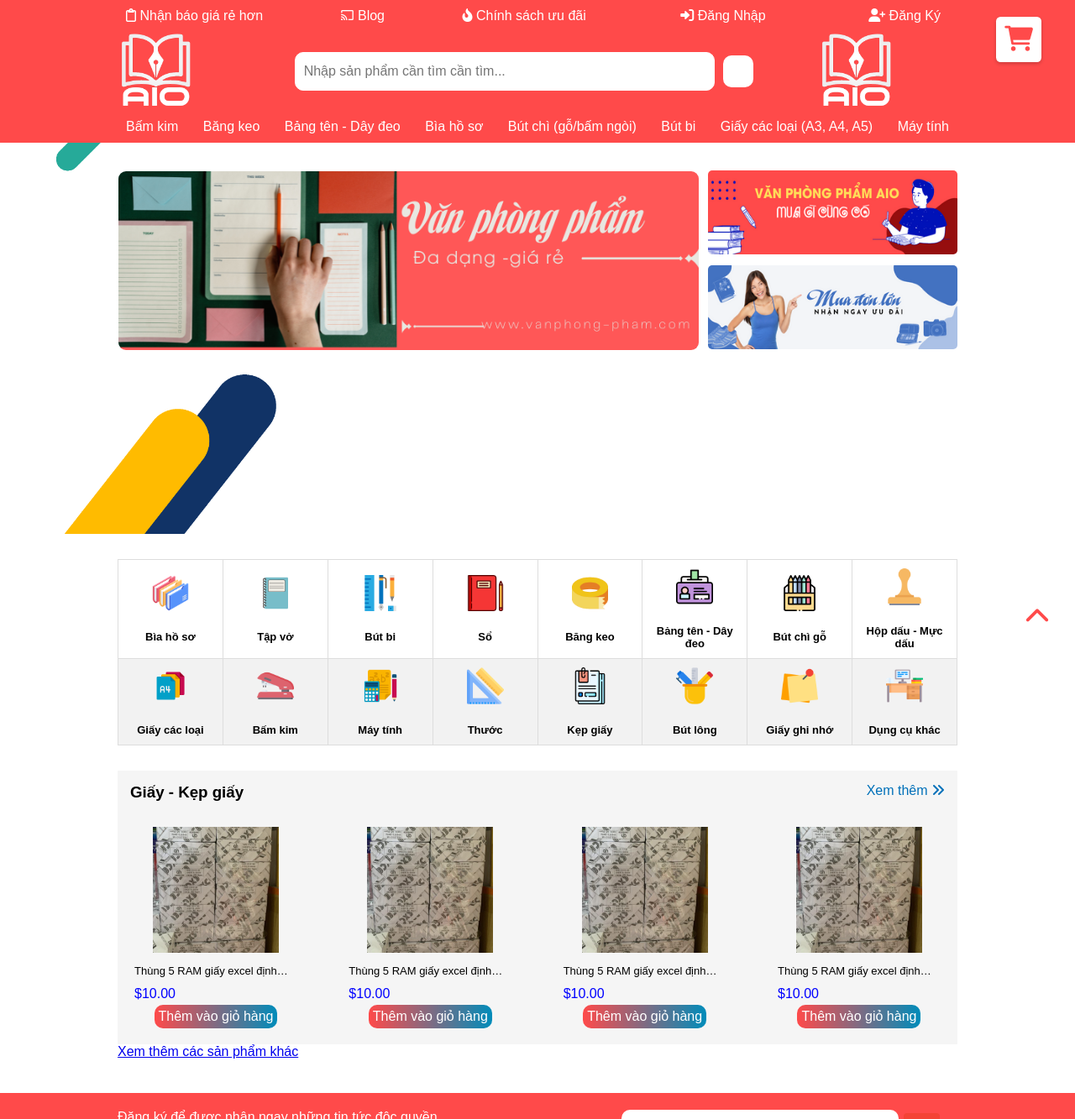
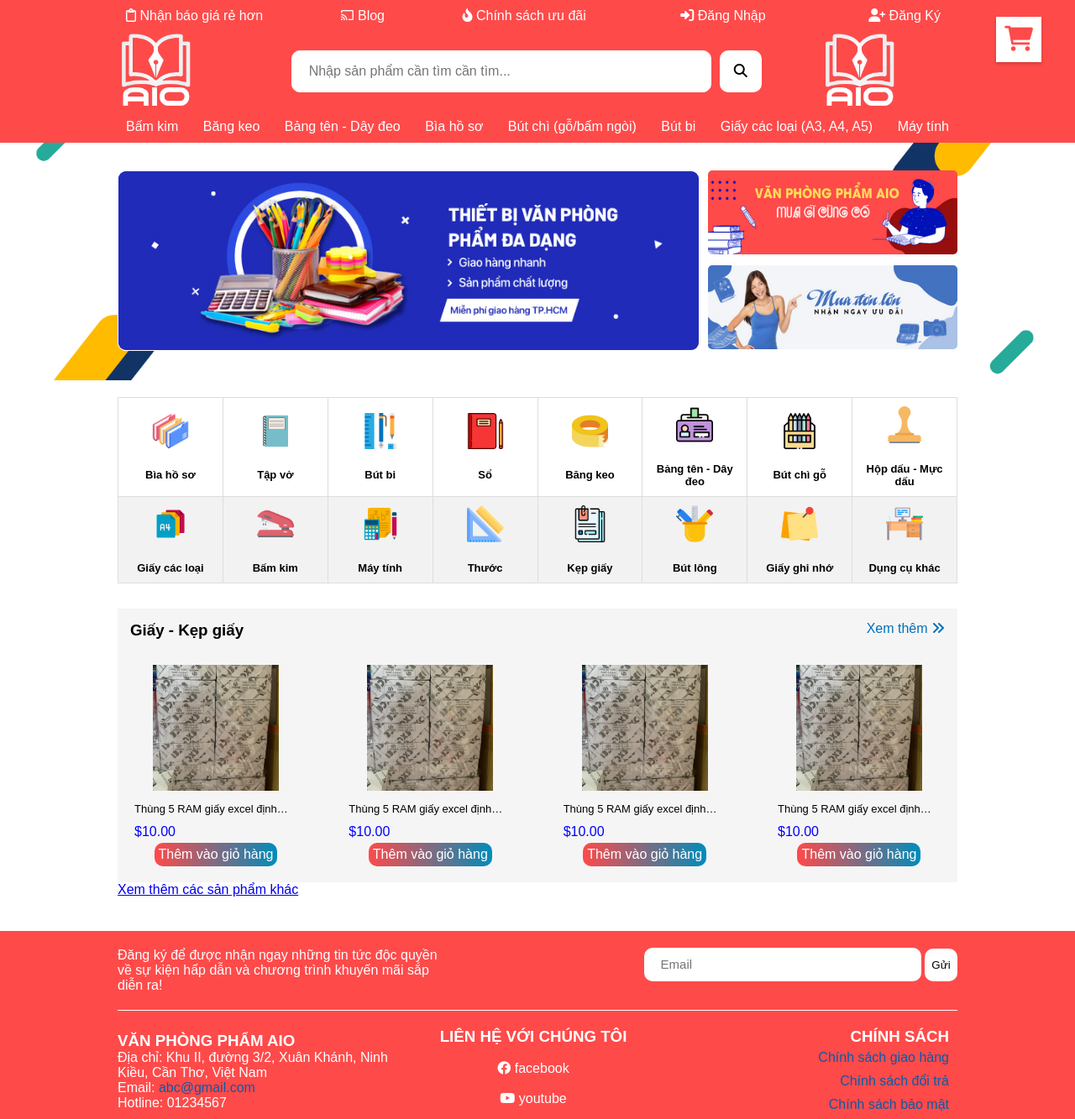
Before and after one commit to Taikonn09/PTHTW-Nhom09, a PHP site: page / in a window 1280 px wide. Shown: the top 1333 px of the page at 84% size. Run offline with PHP 8.4, Linux system fonts and the light colour scheme; lists and menus that the app fills with data are empty.

Commit message:
tài fix front

```diff
--- a/css/cart.css
+++ b/css/cart.css
@@ -28,7 +28,7 @@
   width: 40px;
   text-align: center;
 }
-
+/*
 button {
   background-color: #f44336;
   color: white;
@@ -41,7 +41,7 @@
   margin: 4px 2px;
   cursor: pointer;
   border-radius: 4px;
-}
+} */
 
 #show-cart{
   position: fixed;
--- a/css/dangnhap.css
+++ b/css/dangnhap.css
@@ -102,7 +102,6 @@
 
 .form {
   margin-top: 40px;
-  margin-bottom: 40px;
 }
 
 h2 {
--- a/css/index.css
+++ b/css/index.css
@@ -54,12 +54,15 @@
     color: black;
     font-size: 16px;
     background-color: #fff;
-    padding: 10px 10px;
+    padding: 10px 20px;
     border-radius: 10px;
     width: 500px;
 
 }
 .search-btn{
+    width: 50px;
+    height: 50px;
+    color: #000;
     background-color: #fff;
     border: none;
     padding: 10px 10px;
@@ -73,23 +76,18 @@
     display: flex;
 }
 
-/* button[type="submit"] {
-    padding: 8px 12px;
-    border: none;
-    border-radius: 4px;
-    font-size: 16px;
-    margin-left: 8px;
-    cursor: pointer;
-  } */
 
 .shopping-cart-page{
     color: #fff;
+    cursor: pointer;
 }
 
 .shopping-cart:hover{
-    border: 1px solid #fff;
+    /* border: 1px solid #fff; */
     background-color: #fff;
     color: #FF4A4A;
+    top: 15px;
+    transition: all 0.3s ease;
 }
 .shopping-cart{
     font-size: 30px;
@@ -100,7 +98,6 @@
     box-shadow: 0 2px 4px rgba(0, 0, 0, 0.2);
     background-color: #fff;
     color: #FF4A4A;
-    border-radius: 10%;
 }
 
 .header-bot #nav-items{
@@ -130,26 +127,12 @@
 .banner-left{
     position: relative;
 }
-/* .button{
-    position: absolute;
-    top: 50%;
-    color: #000;
-    font-size: 30px;
-    transform: translateY(-50%);
-    border: none;
-    cursor: pointer;
-}
-.prev{
-   left: 10px;
-}
-.next{
-    right: 10px;
-} */
+
 
 /* banner trượt */
 .slideshow-container {
     position: relative;
-    height: 400px;
+    height: 215px;
     overflow: hidden;
   }
   .slide {
@@ -232,7 +215,6 @@
 #products{
     border-collapse: collapse;
     width: 100%;
-    margin-top: 30px;
 }
 td, th {
     border: 1px solid #dddddd;
@@ -304,7 +286,7 @@
     width: 40%;
 }
 #ft-top-page form{
-    width: 40%;
+    /* width: 40%; */
 }
 #ft-top-page input{
     border: none;
@@ -340,6 +322,22 @@
 .submit-text-contact{
     padding: 10px 20px;
     font-size: 15px;
+    height: 38px;
+}
+
+.submit-btn-contact{
+    background-color: #fff;
+    color: #000;
+    border: none;
+    width: 39px;
+    height: 39px;
+    align-items: center;
+    cursor: pointer;
+    border-radius: 10px;
+}
+
+.contact-map{
+    text-align: center;
 }
 #ft-bottom{
     border-top: 1px solid #fff;
@@ -353,20 +351,21 @@
     font-size: 30px;
     width: 50px;
     height: 50px;
-    border-radius: 5px;
-    display: block;
     position: fixed;
     bottom: 40px;
     right: 20px;
     text-align: center;
     align-items: center;
-
+    opacity: 0;
+    border: none;
+    transition: all 0.3s ease-in-out;
 }
 .top-page-icon{
    padding: 10px 0px 0px 0px
 }
 .top-page-btn:hover{
-
     background-color: #fff;
     color: #FF4A4A;
+    bottom: 45px;
+    transition: all 0.3s ease;
 }
--- a/css/trangchu.css
+++ b/css/trangchu.css
@@ -1,39 +1,46 @@
-.products{
+.products {
     margin-top: 20px;
 }
-.seemore{
+
+.seemore {
     border: none;
     text-decoration: none;
     color: #0170B9;
 }
-.name-product{
+
+.name-product {
     display: flex;
     margin-bottom: 15px;
     justify-content: space-between;
 }
-.product-list{
+
+.product-list {
     display: flex;
     justify-content: space-between;
     list-style: none;
+    max-width: 100%; /* Giới hạn chiều rộng của hình ảnh là 100% của khung cha */
+    max-height: 100%; /* Giới hạn chiều cao của hình ảnh */
+    overflow: hidden; /* ẩn phần ra khỏi cha */
 }
-.section-product{
+
+.section-product {
     margin-top: 30px;
     background-color: #f5f5f5;
     padding: 15px 15px;
 }
 
-.item-image{
+.item-image {
     width: 150px;
     height: 150px;
 }
 
-.item-image:hover{
+.item-image:hover {
     transform: scale(110%);
     transition: transform 0.4s ease-in-out;
 
 }
 
-.btn-add-to-cart{
+.btn-add-to-cart {
     background: linear-gradient(to right, #ff4a4a, #008CBA);
     background-color: #4CAF50;
     color: white;
@@ -53,26 +60,30 @@
     background: #008CBA;
     scale: 110%;
 }
-.product-item{
+
+.product-item {
     margin: 0px 5px 0px 5px;
     width: 20%;
 }
-.product-name{
-    display: -webkit-box; -webkit-line-clamp: 1;
-        -webkit-box-orient: vertical;
-        overflow: hidden;
-        text-overflow: ellipsis;
-        word-break: break-word;
+
+.product-name {
+    display: -webkit-box;
+    -webkit-line-clamp: 1;
+    -webkit-box-orient: vertical;
+    overflow: hidden;
+    text-overflow: ellipsis;
+    word-break: break-word;
     text-align: left;
     font-size: 13px;
     margin: 3px 0px;
     line-height: 30px;
 }
-.product-price{
+
+.product-price {
     text-align: left;
     color: blue;
 }
 
-.product-item{
+.product-item {
     text-align: center;
 }
--- a/dangnhap.html
+++ b/dangnhap.html
@@ -9,7 +9,7 @@
         crossorigin="anonymous" referrerpolicy="no-referrer"/>
     <link rel="stylesheet" href="css/dangnhap.css">
     <link rel="stylesheet" href="css/index.css">
-    <title>Đăng nhập</title>
+    <title>Đăng nhập | AIO office</title>
 </head>
 <body>
     <header id="header-page">
@@ -155,7 +155,7 @@
 
         <div class="container-page">
             <div id="ft-bottom">
-                <p><span>&copy;</span>2023 AIO đã đăng ký bản quyền</p>
+                <p><span>&copy;</span>2023 AIO thuộc về nhóm 09</p>
             </div>
         </div>
 
--- a/index.html
+++ b/index.html
@@ -13,7 +13,7 @@
     <link rel="stylesheet" href="css/cart.css">
     <title>Trang Chủ | AIO office</title>
 </head>
-<script src="https://code.jquery.com/jquery-3.6.0.min.js"></script>
+
 <body>
     <header id="header-page" #header-page>
         <article class="header-top container-page">
@@ -306,23 +306,21 @@
 
     <footer id="footer-page">
         <div id="ft-top-page" class=" container-page">
-            <p>Đăng ký để được nhận ngay những tin tức độc quyền về sự kiện hấp dẫn và chương trình khuyến mãi sắp diễn
-                ra!</p>
+            <p>Đăng ký để được nhận ngay những tin tức độc quyền về sự kiện hấp dẫn và chương trình khuyến mãi sắp diễn ra!</p>
             <form action="">
                 <input class="submit-text-contact" type="text" placeholder="Email">
-
                 <button class="submit-btn-contact" type="submit">Gửi</button>
             </form>
         </div>
         <div class="ft-mid-page container-page">
-            <div style="width: 30%;  padding: 5px 0px;" id="ft-left">
+            <div style="width: 33%;  padding: 5px 0px;" id="ft-left">
                 <h3>VĂN PHÒNG PHẨM AIO</h3>
                 <p>Địa chỉ: Khu II, đường 3/2, Xuân Khánh, Ninh Kiều, Cần Thơ, Việt Nam</p>
                 <p>Email: <a style="text-decoration: none;" href="mailto:abc@gmail.com">abc@gmail.com</a> </p>
                 <p>Hotline: 01234567</p>
             </div>
 
-            <div style="width: 30%;" id="ft-mid">
+            <div style="width: 33%; text-align: center;" id="ft-mid">
                 <h3>LIÊN HỆ VỚI CHÚNG TÔI</h3>
 
                 <div class="icon-contact">
@@ -335,7 +333,7 @@
                 </div>
             </div>
 
-            <div style="width: 30%;" id="ft-right">
+            <div style="width: 33%; text-align: right;" id="ft-right">
                 <h3>CHÍNH SÁCH</h3>
                 <a href="#">Chính sách giao hàng</a>
                 <a href="#">Chính sách đổi trả</a>
@@ -343,20 +341,24 @@
             </div>
         </div>
 
+
+        <div class="contact-map">
+            <iframe src="https://www.google.com/maps/embed?pb=!1m14!1m8!1m3!1d15715.443719658673!2d105.774537!3d10.028333!3m2!1i1024!2i768!4f13.1!3m3!1m2!1s0x31a0895a51d60719%3A0x9d76b0035f6d53d0!2sCan%20Tho%20University!5e0!3m2!1sen!2sus!4v1679451898422!5m2!1sen!2sus"
+                width="900" height="300" style="border:0;" allowfullscreen="" loading="lazy" referrerpolicy="no-referrer-when-downgrade"></iframe>
+        </div>
+
         <div class="container-page">
             <div id="ft-bottom">
-                <p><span>&copy;</span>2023 AIO đã đăng ký bản quyền</p>
+                <p><span>&copy;</span>2023 AIO thuộc về nhóm 09</p>
             </div>
         </div>
 
 
     </footer>
-    <a class="top-page-btn" href="#header-page"><i class="fa-solid fa-chevron-up top-page-icon"></i></a>
+    <button class="top-page-btn" onclick="scrollToTop()"><i class="fa-solid fa-chevron-up top-page-icon"></i></button>
+
 </body>
 <script src="js/app.js"></script>
 <script src="js/cart.js"></script>
 
-
-
-
 </html>
--- a/js/app.js
+++ b/js/app.js
@@ -1,4 +1,6 @@
 // Phí Ngọc Tài
+
+//---------------------banner trên page------------------------------------------------------------------
 var slideIndex = 0;
 var slides = document.getElementsByClassName("slide");
 
@@ -11,17 +13,32 @@
     slideIndex = 0;
   }
   slides[slideIndex].classList.add("active");
-  setTimeout(showSlides, 4000); // chuyển slide sau mỗi 5 giây
+  setTimeout(showSlides, 3500); // chuyển slide sau mỗi 3,5 giây
 }
 showSlides();
 
-button ontop
-$(document).ready(function(){
-  $(window).scroll(function(){
-    if($(this).scrollTop()){
-      $('#header-page').fadeIn();
-    }else{
-      $('#header-page').fadeOut();
-    }
-  });
+
+
+
+
+//---------------------------nút về đầu trang---------------------------------------------------------------
+
+function scrollToTop() {
+  window.scrollTo({ top: 0, behavior: 'smooth' });
+}
+
+// Lấy đối tượng button
+var topButton = document.querySelector('.top-page-btn');
+// Thêm sự kiện cuộn
+window.addEventListener('scroll', function () {
+  // Kiểm tra vị trí cuộn
+  if (window.scrollY > 0) {
+    // Hiển thị nút khi vị trí cuộn > 0
+    topButton.style.opacity = '1';
+    topButton.style.poterEvents = 'auto';
+  } else {
+    // Ẩn nút khi vị trí cuộn = 0
+    topButton.style.opacity = '0';
+    topButton.style.poterEvents = 'none';
+  }
 });
```
Also changed, not shown: dangky.html (+4 -3 lines), thanhtoan.html (+261 -6 lines), thanhtoan1.html (deleted, +0 -272 lines).
